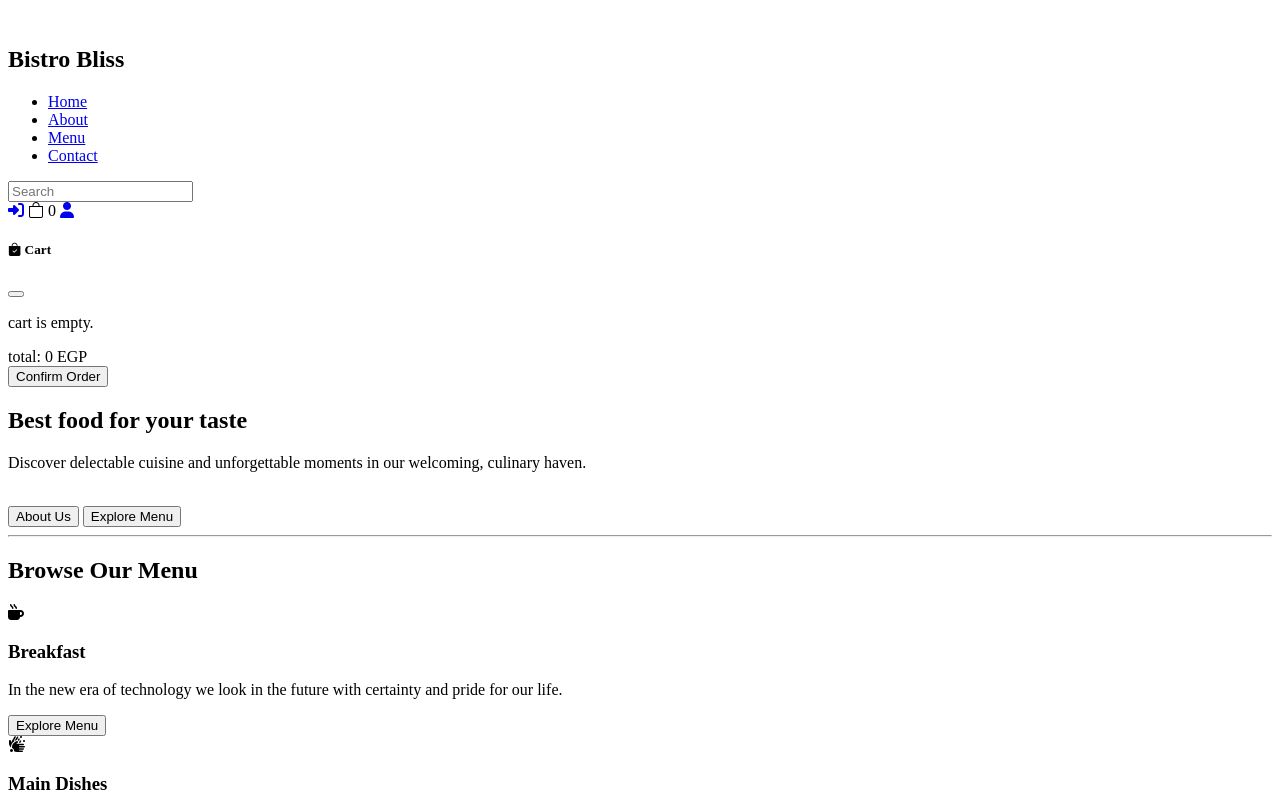
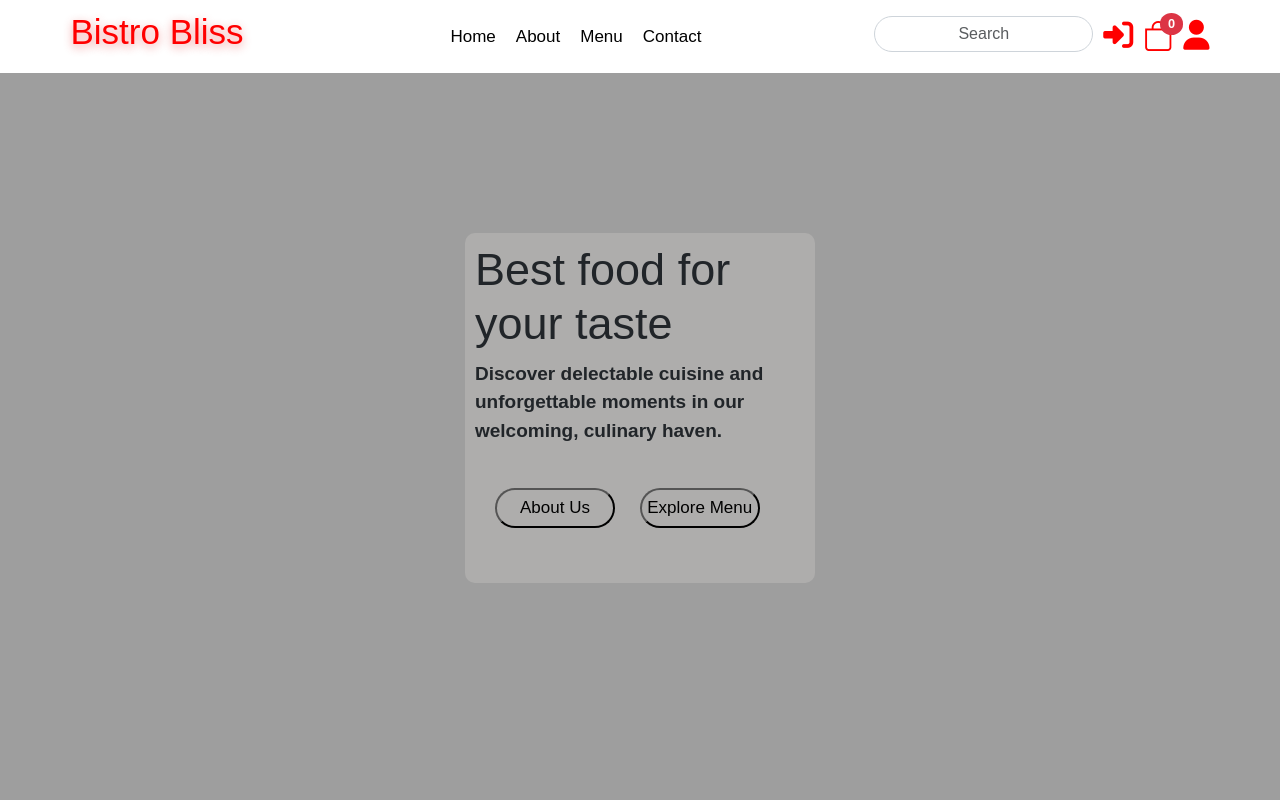
Before and after one commit to eng-ali-ramadan/Restaurant-project, a plain HTML site: page html/index.html in a window 1280 px wide. Shown: the top 800 px of the page. Drawn offline with nearby package versions, Linux system fonts and the light colour scheme; files that its build step writes are made by us from their sources; the site is published under a folder, as on GitHub Pages, so addresses that start at the root find nothing; files whose address does not match are found by name.

Commit message:
Update index.html

```diff
--- a/html/index.html
+++ b/html/index.html
@@ -4,9 +4,9 @@
     <meta charset="UTF-8">
     <meta name="viewport" content="width=device-width, initial-scale=1.0">
     <title>BBGrill</title>
-    <link rel="stylesheet" href="/css/header.css">
-    <link rel="stylesheet" href="/css/bootstrap.min.css">
-    <link rel="stylesheet" href="/css/index.css">
+    <link rel="stylesheet" href="./css/header.css">
+    <link rel="stylesheet" href="./css/bootstrap.min.css">
+    <link rel="stylesheet" href="./css/index.css">
     <link rel="stylesheet" href="https://cdn.jsdelivr.net/npm/bootstrap-icons@1.11.3/font/bootstrap-icons.min.css">
     <link rel="stylesheet" href="https://cdnjs.cloudflare.com/ajax/libs/font-awesome/6.5.0/css/all.min.css">
 
```
